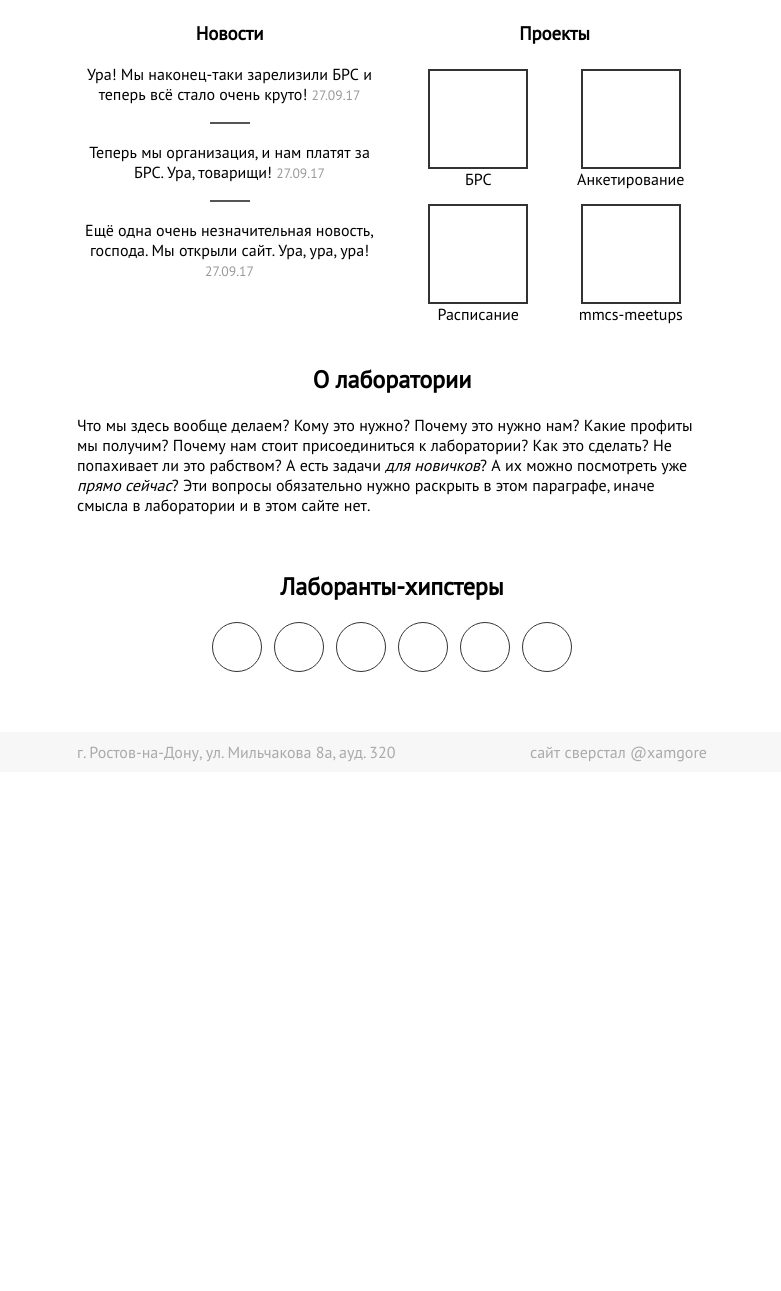
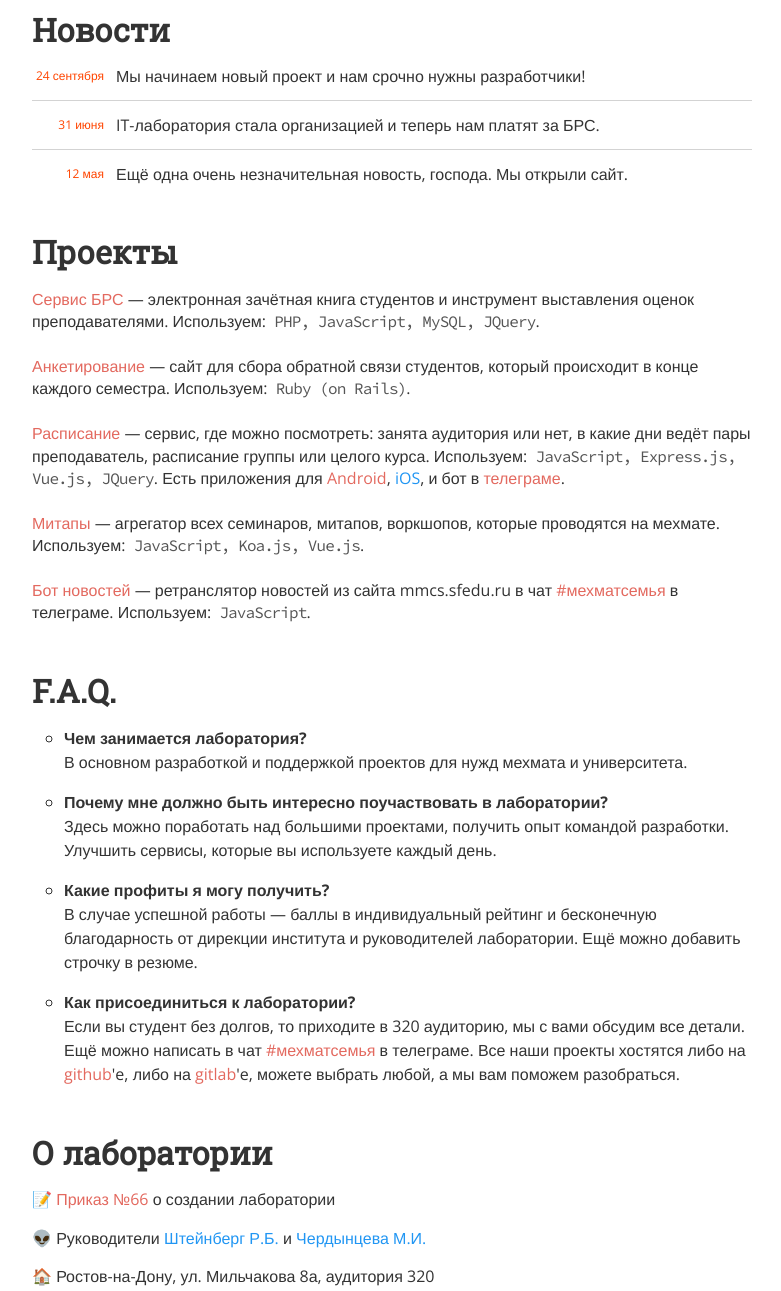
Before and after one commit to xamgore/mmcs-itlab, a website: page app/index.html in a window 1280 px wide. Shown: the part 274-1565 px from the top of the page, without its empty margins (248-1029 px from the left). Before the commit the page ends 1046 px from the top, so only its background shows below. Drawn offline with nearby package versions, Linux system fonts and the light colour scheme.

Commit message:
Make one more version

```diff
--- a/app/index.html
+++ b/app/index.html
@@ -25,32 +25,28 @@
   <link rel="apple-touch-icon" href="images/touch/apple-touch-icon.png">
 
   <!-- Tile icon for Win8 (144x144 + tile color) -->
-  <meta name="msapplication-TileImage" content="images/touch/ms-touch-icon-144x144-precomposed.png">
-  <meta name="msapplication-TileColor" content="#2F3BA2">
+  <!-- <meta name="msapplication-TileImage" content="images/touch/ms-touch-icon-144x144-precomposed.png"> -->
+  <!-- <meta name="msapplication-TileColor" content="#ff4500"> -->
 
   <!-- Color the status bar on mobile devices -->
-  <meta name="theme-color" content="#2F3BA2">
+  <!-- <meta name="theme-color" content="#ff4500"> -->
 
-  <link href="https://fonts.googleapis.com/css?family=PT+Sans&amp;subset=cyrillic" rel="stylesheet">
-  <link rel="stylesheet" href="styles/main.css"/>
+  <link href="https://fonts.googleapis.com/css?family=Roboto+Slab&amp;text=%D0%9D%D0%BE%D0%B2%D1%81%D1%82%D0%B8%D0%9F%D1%80%D0%B5%D0%BA%D1%8BF.AQ%D0%9E%D0%BB%D0%B0%D0%B1" rel="stylesheet">
+  <link href="https://fonts.googleapis.com/css?family=Open+Sans:400,700&amp;subset=cyrillic" rel="stylesheet">
+  <link href="https://fonts.googleapis.com/css?family=Source+Code+Pro" rel="stylesheet">
+  <link rel="stylesheet" href="https://cdnjs.cloudflare.com/ajax/libs/normalize/7.0.0/normalize.min.css"/>
+  <link rel="stylesheet" href="styles/minimal.css"/>
+
+  <style>
+  </style>
 </head>
 <body>
 
 <div class="content">
 
   <header class="header">
-    <div class="header__logo">
-      <div class="header__logo__icon"></div>
-    </div>
-
-    <div class="header__about">
-      <b><span style="color: red">it</span>lab</b> — это студенческая лаборатория.
-
-      <br>
-      Не следует, однако забывать, что укрепление и развитие структуры требуют от нас
-      анализа соответствующий условий активизации. Значимость этих проблем настолько
-      очевидна, что сложившаяся структура организации обеспечивается широкому кругу.
-    </div>
+    <img src="images/logo.jpg" class="header__logo" alt="logotype"/>
+    студенческая лаборатория
   </header>
 
 
@@ -60,22 +56,22 @@
       <h1 class="colon__header">Новости</h1>
 
       <article class="colon__post post">
-        Ура! Мы наконец-таки зарелизили БРС и теперь всё стало очень круто!
-        <time class="post__time">27.09.17</time>
+        <time class="post__time">24 сентября</time>
+        Мы начинаем новый проект и нам срочно нужны разработчики!
       </article>
 
       <hr class="post__delim">
 
       <article class="colon__post post">
-        Теперь мы организация, и нам платят за БРС. Ура, товарищи!
-        <time class="post__time">27.09.17</time>
+        <time class="post__time">31 июня</time>
+        IT-лаборатория стала организацией и теперь нам платят за БРС.
       </article>
 
       <hr class="post__delim">
 
       <article class="colon__post post">
-        Ещё одна очень незначительная новость, господа. Мы открыли сайт. Ура, ура, ура!
-        <time class="post__time">27.09.17</time>
+        <time class="post__time">12 мая</time>
+        Ещё одна очень незначительная новость, господа. Мы открыли сайт.
       </article>
 
     </section>
@@ -84,75 +80,70 @@
       <h1 class="colon__header">Проекты</h1>
       <div class="colon__projects projects">
 
-        <a href="#" class="projects__pr">
-          <div class="projects__pr__rect"></div>
-          БРС
-        </a>
+        <p><a href="https://grade.sfedu.ru/">Сервис БРС</a>
+        — электронная зачётная книга студентов и инструмент выставления оценок преподавателями.
+        Используем:&nbsp; <span class="pr__tech">PHP, JavaScript, MySQL, JQuery</span>.
 
-        <a href="#" class="projects__pr">
-          <div class="projects__pr__rect"></div>
-          Анкетирование
-        </a>
+        <p><a href="https://github.com/a1tavista/vote.sfedu.ru">Анкетирование</a>
+        — сайт для сбора обратной связи студентов, который происходит в конце каждого семестра.
+        Используем:&nbsp; <span class="pr__tech">Ruby (on Rails)</span>.
 
-        <a href="#" class="projects__pr">
-          <div class="projects__pr__rect"></div>
-          Расписание
-        </a>
+        <p><a href="http://users.mmcs.sfedu.ru/~schedule/" class="projects__pr">Расписание</a>
+        — сервис, где можно посмотреть: занята аудитория или нет, в какие дни ведёт пары преподаватель, расписание группы или целого курса.
+        Используем:&nbsp; <span class="pr__tech">JavaScript, Express.js, Vue.js, JQuery</span>.
+        Есть приложения для <a href="https://play.google.com/store/apps/details?id=com.nolan.mmcs_schedule">Android</a>, <a href="#">iOS</a>, и бот в <a href="https://t.me/mmschedbot">телеграме</a>.
 
-        <a href="#" class="projects__pr">
-          <div class="projects__pr__rect"></div>
-          mmcs-meetups
-        </a>
+        <p><a href="http://meetups.sfedu.ru">Митапы</a>
+        — агрегатор всех семинаров, митапов, воркшопов, которые проводятся на мехмате.
+        Используем:&nbsp; <span class="pr__tech">JavaScript, Koa.js, Vue.js</span>.
+
+        <p><a href="https://github.com/xamgore/mmcs-news-scraper">Бот новостей</a>
+        — ретранслятор новостей из сайта mmcs.sfedu.ru в чат <a href="https://t.me/mmcs_family">#мехматсемья</a> в телеграме.
+        Используем:&nbsp; <span class="pr__tech">JavaScript</span>.
 
       </div>
     </section>
   </section>
 
 
-  <section class="paragraph">
-    <h1 class="paragraph__header">О лаборатории</h1>
-    <p>
-      Что мы здесь вообще делаем?
-      Кому это нужно?
-      Почему это нужно нам?
-      Какие профиты мы получим?
-      Почему нам стоит присоединиться к лаборатории?
-      Как это сделать?
-      Не попахивает ли это рабством?
-      А есть задачи <em>для новичков</em>?
-      А их можно посмотреть уже <em>прямо сейчас</em>?
-      Эти вопросы обязательно нужно раскрыть в этом параграфе,
-      иначе смысла в лаборатории и в этом сайте нет.
-    </p>
+  <section class="paragraph faq">
+    <h1 class="paragraph__header">F.A.Q.</h1>
+    <ul>
+      <li>
+        <div>Чем занимается лаборатория?</div>
+        В основном разработкой и поддержкой проектов для нужд мехмата и университета.
+      </li>
+
+      <li>
+        <div>Почему мне должно быть интересно поучаствовать в лаборатории?</div>
+        Здесь можно поработать над большими проектами, получить опыт командой разработки. Улучшить сервисы, которые вы используете каждый день.
+      </li>
+
+      <li>
+        <div>Какие профиты я могу получить?</div>
+        В случае успешной работы — баллы в индивидуальный рейтинг и бесконечную благодарность от дирекции института и руководителей лаборатории. Ещё можно добавить строчку в резюме.
+      </li>
+
+      <li>
+        <div>Как присоединиться к лаборатории?</div>
+        Если вы студент без долгов, то приходите в 320 аудиторию, мы с вами обсудим все детали. Ещё можно написать в чат <a href="https://t.me/mmcs_family">#мехматсемья</a> в телеграме. Все наши проекты хостятся либо на <a href="https://github.com/search?utf8=✓&amp;q=topic%3Ammcs">github</a>'e, либо на <a href="https://gitlab.mmcs.sfedu.ru">gitlab</a>'e, можете выбрать любой, а мы вам поможем разобраться.
+      </li>
+    </ul>
   </section>
 
   <section class="paragraph">
-    <h1 class="paragraph__header">Лаборанты-хипстеры</h1>
-    <div style="display: flex; justify-content: center">
+    <h1 class="paragraph__header">О лаборатории</h1>
 
-      <div class="photo"></div>
-      <div class="photo"></div>
-      <div class="photo"></div>
-      <div class="photo"></div>
-      <div class="photo"></div>
-      <div class="photo"></div>
+    <p>📝 <a href="images/order66.pdf">Приказ №66</a> о создании лаборатории
 
-    </div>
-  </section>
+    <p>👽 Руководители <a href="#">Штейнберг&nbsp;Р.Б.</a> и <a href="#">Чердынцева&nbsp;М.И.</a>
 
-</div>
+    <p>🏠 Ростов-на-Дону, ул.&nbsp;Мильчакова&nbsp;8а, аудитория&nbsp;320
 
 
-<footer class="footer">
-  <div class="footer__content">
-    <span>г. Ростов-на-Дону, ул. Мильчакова 8а, ауд. 320</span>
-    <span>сайт сверстал <a href="http://vk.com/strebz">@xamgore</a></span>
-  </div>
-</footer>
-
-
-<script src="scripts/main.js"></script>
-
+  </section>
+</div>
 
 </body>
 </html>
+<!-- верстал xamgore -->
--- /dev/null
+++ b/app/styles/minimal.css
@@ -0,0 +1,120 @@
+html {
+  background: #fff;
+  color: #333;
+  font: 16px/1.4 Open Sans, Helvetica, Arial, sans-serif;
+  /*border-top: 6px solid #ff4500;*/
+  border-top: 6px solid #f90406;
+}
+
+body {
+  max-width: 720px;
+  padding: 20px 40px;
+  margin: 0 auto;
+}
+
+a {
+  color: #e3695f;
+  text-decoration: none;
+}
+
+a:hover,
+a:focus,
+a:active {
+  text-decoration: underline;
+}
+
+a[href="#"] {
+  color: #2196f3;
+}
+
+h1,
+h2 {
+  line-height: 1.2;
+}
+
+p {
+  margin: 1em 0;
+}
+
+hr {
+  border: 0;
+  margin: 0.8em 0;
+  border-top: 0.9px solid lightgray;
+}
+
+h1 {
+  margin: 3rem 0 1rem;
+  font-size: 2em;
+  font-family: 'Roboto Slab', monospace;
+}
+
+.header {
+  display: flex;
+  justify-content: center;
+  align-items: center;
+  flex-direction: column;
+  font-size: 0.8em;
+  color: #555;
+}
+
+.header__logo {
+  max-width: 220px;
+  width: 100%;
+}
+
+.post {
+  display: flex;
+  flex-direction: row;
+  font-size: 1em;
+  line-height: 1.4em;
+}
+
+.post__time {
+  color: orangered;
+  font-size: 0.75rem;
+  margin-right: 1em;
+  vertical-align: text-bottom;
+  min-width: 6em;
+  display: inline-block;
+  text-align: right;
+}
+
+.pr__tech {
+  color: #555;
+  font-family: 'Source Code Pro', monospace;
+  letter-spacing: -0.9px;
+  /*white-space: nowrap;*/
+}
+
+.projects p {
+  margin: 1em 0 1.4em;
+}
+
+ul {
+  list-style-type: circle;
+  padding-left: 2em;
+}
+
+li div {
+  font-weight: bold;
+}
+
+li {
+  margin-bottom: 1em;
+  line-height: 1.5em;
+}
+
+@media screen and (max-width: 540px) {
+  body {
+    padding: 12px;
+    font-size: 0.875em;
+  }
+
+  .post {
+    font-size: 0.9em
+  }
+
+  .post__time {
+    font-size: 0.65rem;
+  }
+}
```
Also changed, not shown: app/version2.html (added, +158 -0 lines), app/images/logo.jpg (added), 1 other file.
